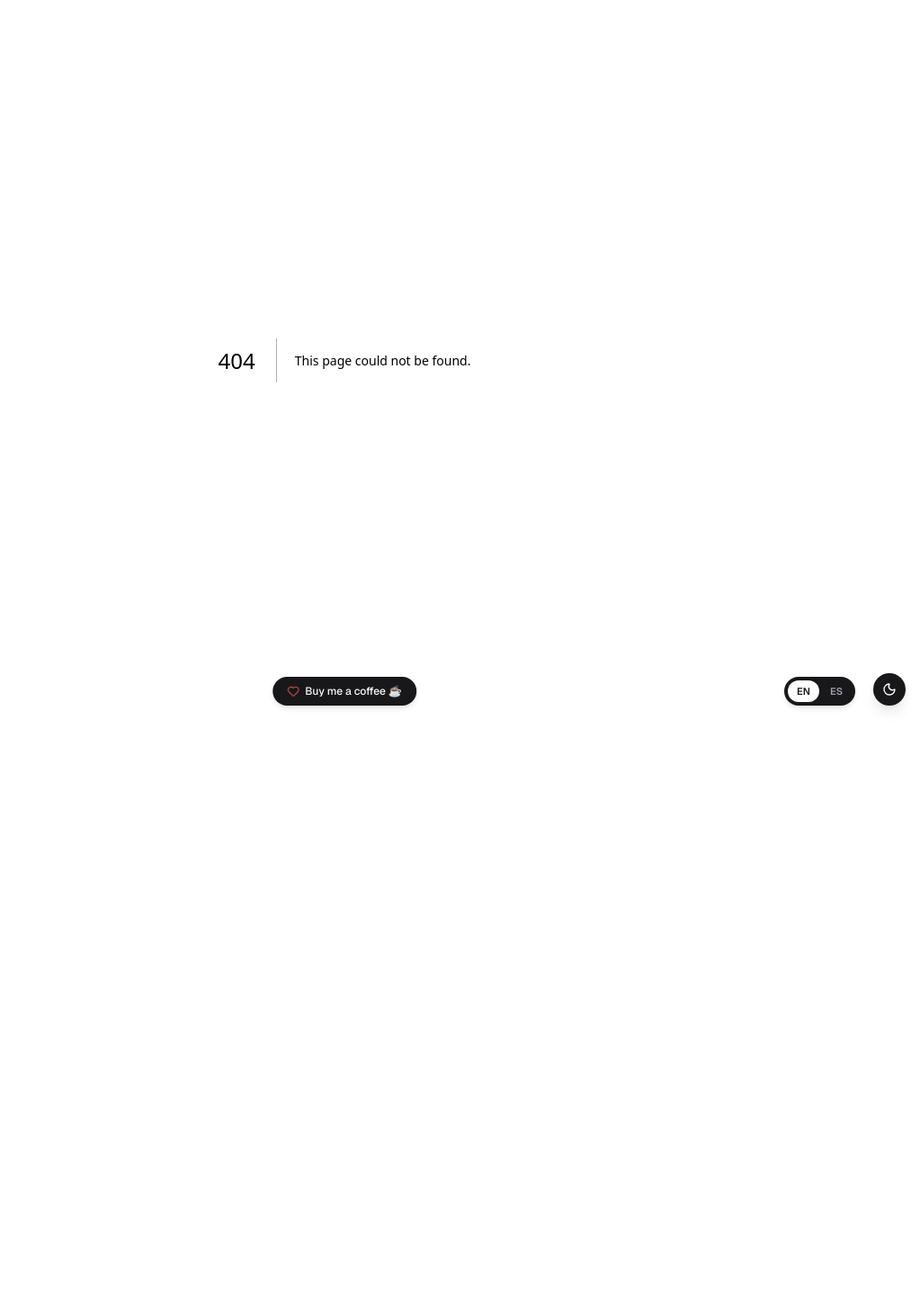
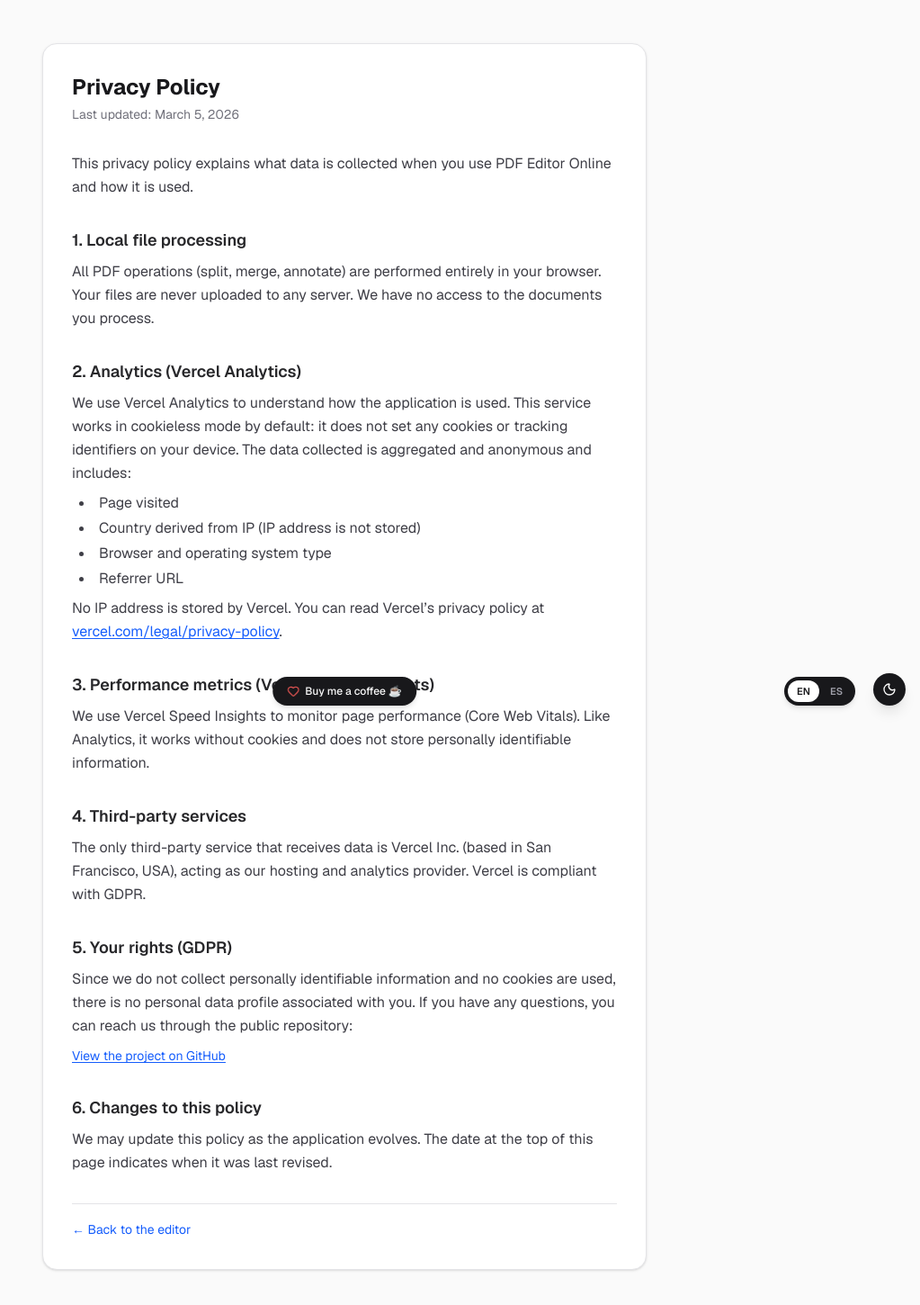
Before and after one commit to ferransimon/pdf-editor-online, a Next.js app: page /privacy in a window 1280 px wide. Before the commit this address had no page. Shown: the top 1450 px of the page at 90% size, without its empty margins (257-1280 px from the left). Before the commit the page ends 800 px from the top, so only its background shows below. Built offline with nearby package versions, Linux system fonts and the light colour scheme.

Commit message:
Added privacy page

```diff
--- /dev/null
+++ b/src/app/privacy/page.tsx
@@ -0,0 +1,124 @@
+"use client";
+
+import Link from "next/link";
+import { useI18n } from "@/i18n";
+
+export default function PrivacyPage() {
+  const { t } = useI18n();
+  const p = t.privacy;
+
+  return (
+    <main className="min-h-screen bg-zinc-50 dark:bg-zinc-900 px-4 py-12">
+      <article className="max-w-2xl mx-auto bg-white dark:bg-zinc-800 rounded-2xl shadow-sm border border-zinc-200 dark:border-zinc-700 p-8 space-y-8">
+        {/* Header */}
+        <header className="space-y-1">
+          <h1 className="text-2xl font-bold text-zinc-900 dark:text-zinc-50">
+            {p.title}
+          </h1>
+          <p className="text-sm text-zinc-500 dark:text-zinc-400">
+            {p.lastUpdated}
+          </p>
+        </header>
+
+        <p className="text-zinc-700 dark:text-zinc-300 leading-relaxed">
+          {p.intro}
+        </p>
+
+        {/* Section 1 */}
+        <section className="space-y-2">
+          <h2 className="text-lg font-semibold text-zinc-800 dark:text-zinc-100">
+            {p.section1Title}
+          </h2>
+          <p className="text-zinc-700 dark:text-zinc-300 leading-relaxed">
+            {p.section1Body}
+          </p>
+        </section>
+
+        {/* Section 2 */}
+        <section className="space-y-2">
+          <h2 className="text-lg font-semibold text-zinc-800 dark:text-zinc-100">
+            {p.section2Title}
+          </h2>
+          <p className="text-zinc-700 dark:text-zinc-300 leading-relaxed">
+            {p.section2Body}
+          </p>
+          <ul className="list-disc list-inside space-y-1 text-zinc-700 dark:text-zinc-300 pl-2">
+            {p.section2List.map((item) => (
+              <li key={item}>{item}</li>
+            ))}
+          </ul>
+          <p className="text-zinc-700 dark:text-zinc-300 leading-relaxed">
+            {p.section2Footer}{" "}
+            <a
+              href="https://vercel.com/legal/privacy-policy"
+              target="_blank"
+              rel="noopener noreferrer"
+              className="text-blue-600 dark:text-blue-400 underline underline-offset-2 hover:opacity-80 transition-opacity"
+            >
+              vercel.com/legal/privacy-policy
+            </a>
+            .
+          </p>
+        </section>
+
+        {/* Section 3 */}
+        <section className="space-y-2">
+          <h2 className="text-lg font-semibold text-zinc-800 dark:text-zinc-100">
+            {p.section3Title}
+          </h2>
+          <p className="text-zinc-700 dark:text-zinc-300 leading-relaxed">
+            {p.section3Body}
+          </p>
+        </section>
+
+        {/* Section 4 */}
+        <section className="space-y-2">
+          <h2 className="text-lg font-semibold text-zinc-800 dark:text-zinc-100">
+            {p.section4Title}
+          </h2>
+          <p className="text-zinc-700 dark:text-zinc-300 leading-relaxed">
+            {p.section4Body}
+          </p>
+        </section>
+
+        {/* Section 5 */}
+        <section className="space-y-2">
+          <h2 className="text-lg font-semibold text-zinc-800 dark:text-zinc-100">
+            {p.section5Title}
+          </h2>
+          <p className="text-zinc-700 dark:text-zinc-300 leading-relaxed">
+            {p.section5Body}
+          </p>
+          <a
+            href="https://github.com/ferransimon/pdf-editor-online"
+            target="_blank"
+            rel="noopener noreferrer"
+            className="inline-flex items-center gap-1.5 text-sm text-blue-600 dark:text-blue-400 underline underline-offset-2 hover:opacity-80 transition-opacity"
+          >
+            {p.repoLabel}
+          </a>
+        </section>
+
+        {/* Section 6 */}
+        <section className="space-y-2">
+          <h2 className="text-lg font-semibold text-zinc-800 dark:text-zinc-100">
+            {p.section6Title}
+          </h2>
+          <p className="text-zinc-700 dark:text-zinc-300 leading-relaxed">
+            {p.section6Body}
+          </p>
+        </section>
+
+        {/* Back link */}
+        <div className="pt-4 border-t border-zinc-200 dark:border-zinc-700">
+          <Link
+            href="/"
+            className="text-sm text-blue-600 dark:text-blue-400 hover:opacity-80 transition-opacity"
+          >
+            {p.backHome}
+          </Link>
+        </div>
+      </article>
+    </main>
+  );
+}
--- a/src/components/mode-selector.tsx
+++ b/src/components/mode-selector.tsx
@@ -1,5 +1,6 @@
 "use client";
 
+import Link from "next/link";
 import { Scissors, Merge, PenLine, ShieldCheck } from "lucide-react";
 import { cn } from "@/lib/utils";
 import { useI18n } from "@/i18n";
@@ -50,7 +51,14 @@ export function ModeSelector({ onSplit, onMerge, onAnnotate }: ModeSelectorProps
           <ShieldCheck className="h-4 w-4 shrink-0 mt-0.5 text-zinc-400" />
           <p className="text-xs text-zinc-400 leading-relaxed">
             <span className="font-medium text-zinc-500">{t.modeSelector.privacy}</span>{" "}
-            {t.modeSelector.privacyDesc}
+            {t.modeSelector.privacyDesc}{" "}
+            <Link
+              href="/privacy"
+              className="underline underline-offset-2 hover:text-zinc-600 transition-colors"
+            >
+              {t.privacy.link}
+            </Link>
+            .
           </p>
         </div>
       </div>
--- a/src/i18n/en.ts
+++ b/src/i18n/en.ts
@@ -106,6 +106,41 @@ export const en = {
     toLight: "Switch to light mode",
     toDark: "Switch to dark mode",
   },
+  privacy: {
+    link: "Privacy policy",
+    title: "Privacy Policy",
+    lastUpdated: "Last updated: March 5, 2026",
+    intro:
+      "This privacy policy explains what data is collected when you use PDF Editor Online and how it is used.",
+    section1Title: "1. Local file processing",
+    section1Body:
+      "All PDF operations (split, merge, annotate) are performed entirely in your browser. Your files are never uploaded to any server. We have no access to the documents you process.",
+    section2Title: "2. Analytics (Vercel Analytics)",
+    section2Body:
+      "We use Vercel Analytics to understand how the application is used. This service works in cookieless mode by default: it does not set any cookies or tracking identifiers on your device. The data collected is aggregated and anonymous and includes:",
+    section2List: [
+      "Page visited",
+      "Country derived from IP (IP address is not stored)",
+      "Browser and operating system type",
+      "Referrer URL",
+    ],
+    section2Footer:
+      "No IP address is stored by Vercel. You can read Vercel\u2019s privacy policy at",
+    section3Title: "3. Performance metrics (Vercel Speed Insights)",
+    section3Body:
+      "We use Vercel Speed Insights to monitor page performance (Core Web Vitals). Like Analytics, it works without cookies and does not store personally identifiable information.",
+    section4Title: "4. Third-party services",
+    section4Body:
+      "The only third-party service that receives data is Vercel Inc. (based in San Francisco, USA), acting as our hosting and analytics provider. Vercel is compliant with GDPR.",
+    section5Title: "5. Your rights (GDPR)",
+    section5Body:
+      "Since we do not collect personally identifiable information and no cookies are used, there is no personal data profile associated with you. If you have any questions, you can reach us through the public repository:",
+    repoLabel: "View the project on GitHub",
+    section6Title: "6. Changes to this policy",
+    section6Body:
+      "We may update this policy as the application evolves. The date at the top of this page indicates when it was last revised.",
+    backHome: "\u2190 Back to the editor",
+  },
 };
 
 export type Translations = typeof en;
--- a/src/i18n/es.ts
+++ b/src/i18n/es.ts
@@ -108,4 +108,39 @@ export const es: Translations = {
     toLight: "Cambiar a modo claro",
     toDark: "Cambiar a modo oscuro",
   },
+  privacy: {
+    link: "Pol\u00edtica de privacidad",
+    title: "Pol\u00edtica de Privacidad",
+    lastUpdated: "\u00daltima actualizaci\u00f3n: 5 de marzo de 2026",
+    intro:
+      "Esta pol\u00edtica de privacidad explica qu\u00e9 datos se recopilan cuando usas PDF Editor Online y c\u00f3mo se utilizan.",
+    section1Title: "1. Procesamiento local de archivos",
+    section1Body:
+      "Todas las operaciones con PDFs (dividir, unir, anotar) se realizan \u00edntegramente en tu navegador. Tus archivos nunca se suben a ning\u00fan servidor. No tenemos acceso a los documentos que procesas.",
+    section2Title: "2. Anal\u00edtica (Vercel Analytics)",
+    section2Body:
+      "Utilizamos Vercel Analytics para entender c\u00f3mo se usa la aplicaci\u00f3n. Este servicio funciona en modo sin cookies por defecto: no instala ninguna cookie ni identificador de rastreo en tu dispositivo. Los datos recopilados son agregados y an\u00f3nimos e incluyen:",
+    section2List: [
+      "P\u00e1gina visitada",
+      "Pa\u00eds derivado de la IP (la direcci\u00f3n IP no se almacena)",
+      "Tipo de navegador y sistema operativo",
+      "URL de referencia",
+    ],
+    section2Footer:
+      "Vercel no almacena ninguna direcci\u00f3n IP. Puedes consultar la pol\u00edtica de privacidad de Vercel en",
+    section3Title: "3. M\u00e9tricas de rendimiento (Vercel Speed Insights)",
+    section3Body:
+      "Usamos Vercel Speed Insights para monitorizar el rendimiento de la p\u00e1gina (Core Web Vitals). Al igual que Analytics, funciona sin cookies y no almacena informaci\u00f3n de identificaci\u00f3n personal.",
+    section4Title: "4. Servicios de terceros",
+    section4Body:
+      "El \u00fanico servicio de terceros que recibe datos es Vercel Inc. (con sede en San Francisco, EE.UU.), que act\u00faa como proveedor de alojamiento y anal\u00edtica. Vercel cumple con el RGPD.",
+    section5Title: "5. Tus derechos (RGPD)",
+    section5Body:
+      "Dado que no recopilamos informaci\u00f3n de identificaci\u00f3n personal y no se utilizan cookies, no existe ning\u00fan perfil de datos personales asociado a ti. Si tienes alguna pregunta, puedes contactarnos a trav\u00e9s del repositorio p\u00fablico:",
+    repoLabel: "Ver el proyecto en GitHub",
+    section6Title: "6. Cambios en esta pol\u00edtica",
+    section6Body:
+      "Podemos actualizar esta pol\u00edtica a medida que evolucione la aplicaci\u00f3n. La fecha al inicio de esta p\u00e1gina indica cu\u00e1ndo fue revisada por \u00faltima vez.",
+    backHome: "\u2190 Volver al editor",
+  },
 };
```
